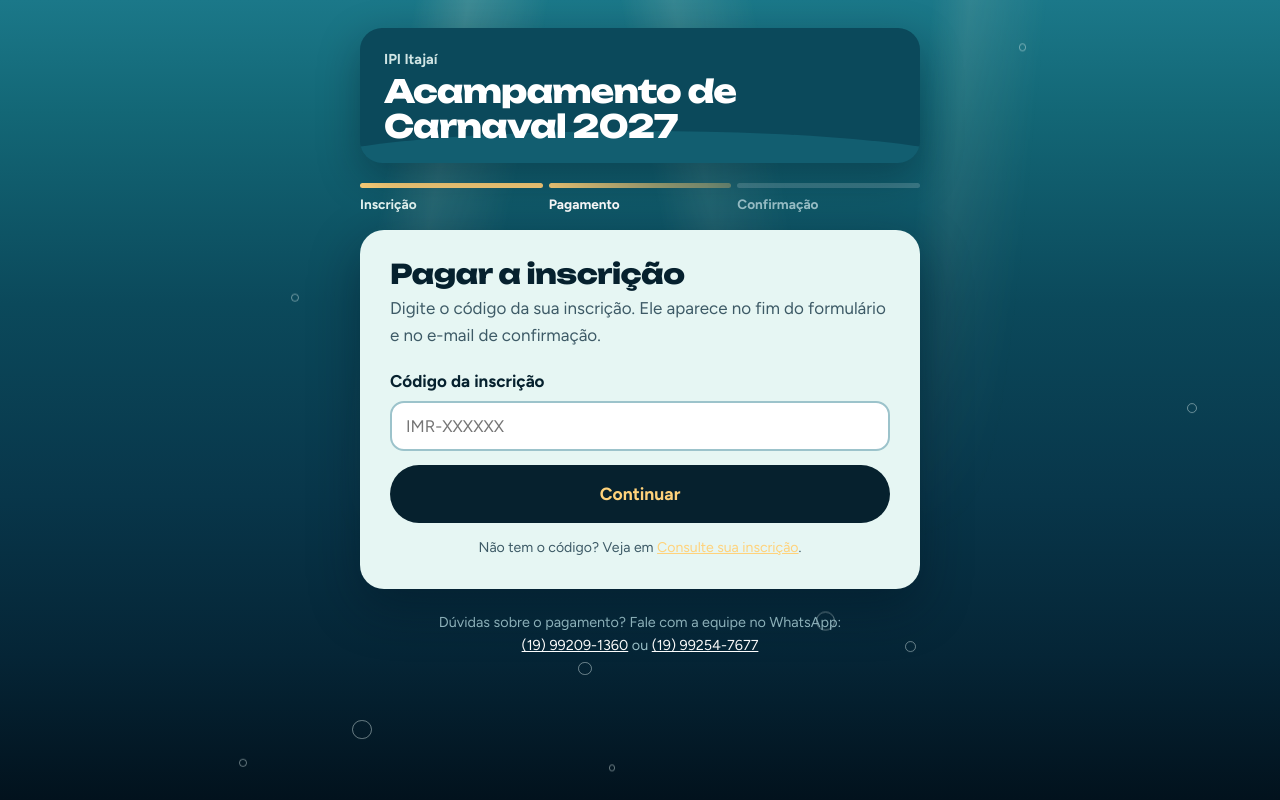
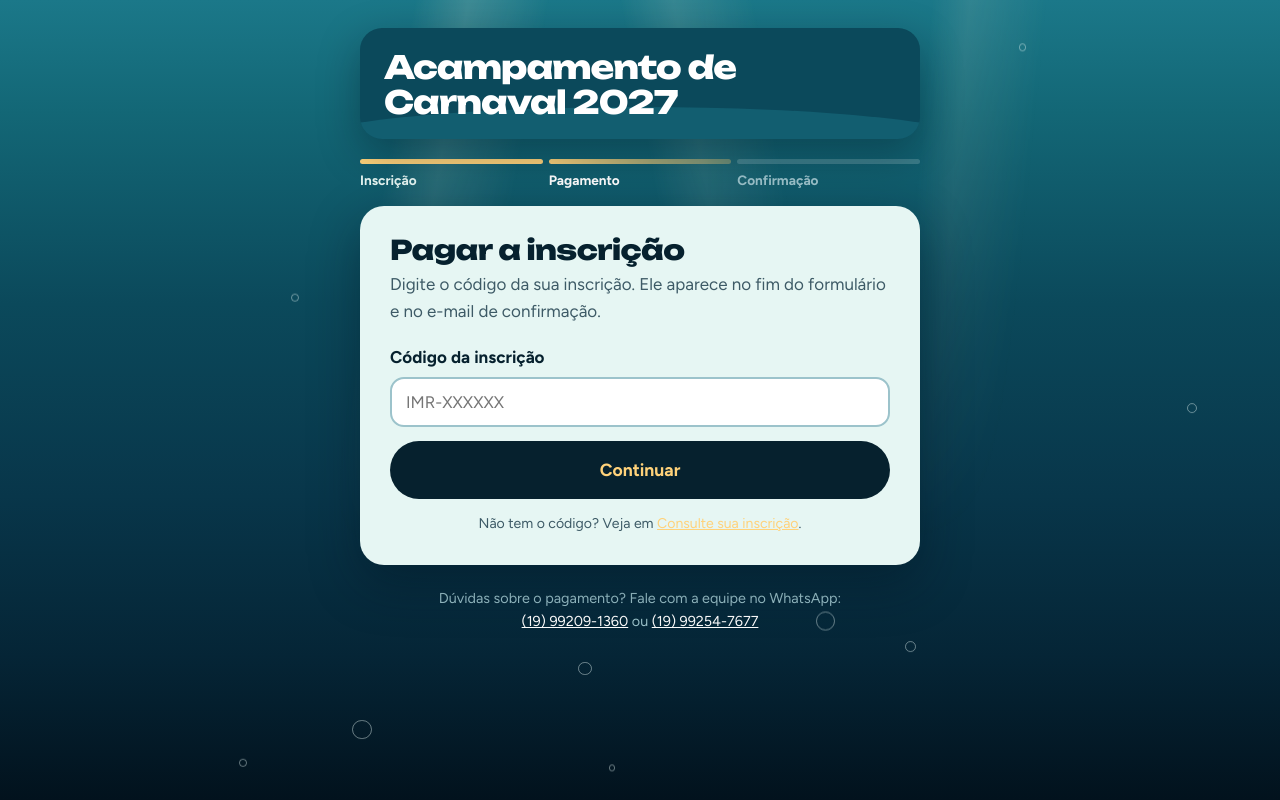
Before and after one commit to Mateus250/acamp2027, a plain HTML site: page checkout.html in a window 1280 px wide. Drawn offline with Linux system fonts and the light colour scheme.

Commit message:
Add files via upload

```diff
--- a/checkout.html
+++ b/checkout.html
@@ -1,10 +1,15 @@
 <!doctype html>
 <html lang="pt-BR">
 <head>
+<script>
+if (window.location.hostname && window.location.hostname.indexOf('acampimersos.com.br') !== -1) {
+  window.location.replace('https://acampamentoipi.com.br' + window.location.pathname + window.location.search + window.location.hash);
+}
+</script>
 <meta charset="utf-8">
 <meta name="viewport" content="width=device-width, initial-scale=1, viewport-fit=cover">
 <title>Pagamento da inscrição · Acampamento de Carnaval 2027</title>
-<meta name="description" content="Pagamento da inscrição do Acampamento de Carnaval 2027 da IPI Itajaí, por PIX ou cartão, pela InfinitePay.">
+<meta name="description" content="Pagamento da inscrição do Acampamento de Carnaval 2027, por PIX ou cartão, pela InfinitePay.">
 <meta name="theme-color" content="#0B495B">
 <meta name="robots" content="noindex">
 <link rel="preload" href="fontes/unbounded.woff2" as="font" type="font/woff2" crossorigin>
@@ -30,7 +35,7 @@ body{min-height:100vh;background:#02121D linear-gradient(180deg,#1B7889 0%,#1367
 .ck-head::after{content:'';position:absolute;left:-10%;right:-10%;bottom:-38px;height:70px;border-radius:50%;background:rgba(27,120,137,.45)}
 .ck-head a{color:inherit;text-decoration:none;display:block;position:relative;z-index:1}
 .ck-igreja{font:700 .9rem var(--f-body);color:#E6F6F3;opacity:.9}
-.ck-nome{font:800 clamp(1.45rem,6vw,2rem)/1.08 var(--f-head);letter-spacing:-.03em;color:#fff;margin-top:6px}
+.ck-nome{font:800 clamp(1.45rem,6vw,2rem)/1.08 var(--f-head);letter-spacing:-.03em;color:#fff}
 /* passos */
 .ck-passos{display:flex;gap:6px;list-style:none;margin:20px 0 14px;padding:0;font-size:.85rem;font-weight:700;color:var(--mute)}
 .ck-passos li{flex:1;display:flex;flex-direction:column;gap:6px}
@@ -78,7 +83,6 @@ label.ck-lbl{display:block;font-weight:700;margin-bottom:14px}
 <div class="ck">
   <header class="ck-head">
     <a href="index.html" aria-label="Voltar para o site do acampamento">
-      <div class="ck-igreja">IPI Itajaí</div>
       <div class="ck-nome">Acampamento de Carnaval 2027</div>
     </a>
   </header>
```
